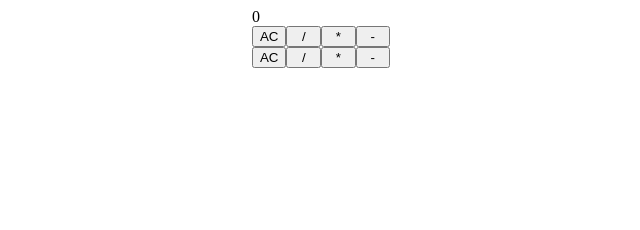
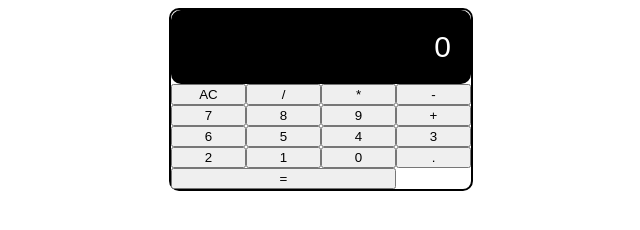
Before and after one commit to efr-en/calculatorChallenge, a plain HTML site: page index.html in a window 1280 px wide. Shown: the whole page, without its empty margins (319-959 px from the left). Drawn offline with Linux system fonts and the light colour scheme.

Commit message:
basic layout done, styling and functionality next

```diff
--- a/index.html
+++ b/index.html
@@ -14,10 +14,22 @@
             <button>/</button>
             <button>*</button>
             <button>-</button>
-            <button>AC</button>
-            <button>/</button>
-            <button>*</button>
-            <button>-</button>
+
+            <button>7</button>
+            <button>8</button>
+            <button>9</button>
+            <button>+</button>
+
+            <button>6</button>
+            <button>5</button>
+            <button>4</button>
+            <button>3</button>
+
+            <button>2</button>
+            <button>1</button>
+            <button>0</button>
+            <button>.</button>
+            <button class="equal-btn">=</button>
         </div>
 
     </div>
--- a/style.css
+++ b/style.css
@@ -3,9 +3,33 @@ body {
     justify-content: center;
     align-items: center;
     background-color: white;
+    font-family: Arial, Helvetica, sans-serif;
+}
+
+.calculator {
+    width: 300px;
+    /* height: 200px; */
+    border: 2px solid black;
+    border-radius: 10px;
+}
+
+.display {
+    background-color: black;
+    color: white;
+    text-align: right;
+    padding: 20px;
+    font-size: 30px;
+    border-radius: 10px;
 }
 
 .buttons {
     display: grid;
     grid-template-columns: repeat(4, 1fr);
 }
+.buttons:hover {
+    background-color: aqua;
+}
+
+.equal-btn {
+    grid-column: span 3;
+}
```
